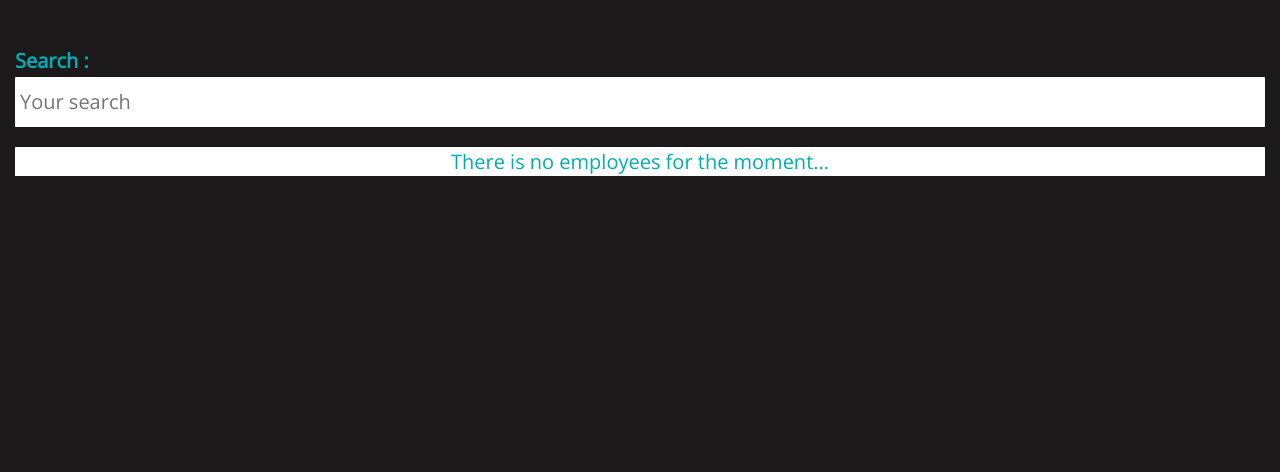
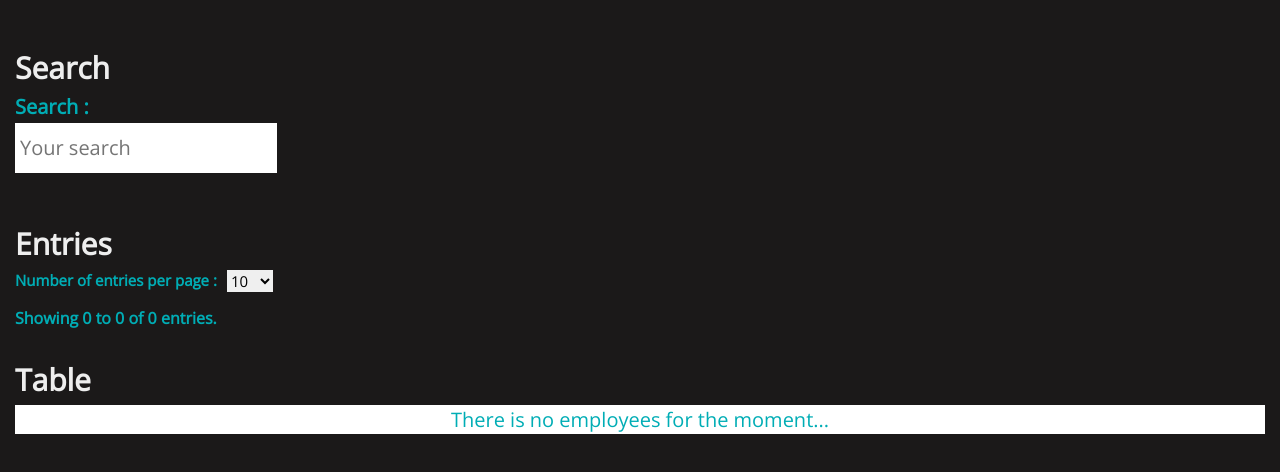
Before and after one commit to sebastien-d-me/Wealth-Health, a React app in the folder projet/: page /list in a window 1280 px wide. Shown: the part 222-694 px from the top of the page. Built offline with nearby package versions, Linux system fonts and the light colour scheme.

Commit message:
Debut de la pagination

```diff
--- a/projet/src/components/DataTable/DataTable.css
+++ b/projet/src/components/DataTable/DataTable.css
@@ -1,6 +1,41 @@
+/* Category */
+.data-category {
+    color: var(--white);
+    display: block;
+    font-size: 30px;
+    font-weight: bold;
+    margin-bottom: 5px;
+}
+
 /* Search */
 .data-search {
-    margin-bottom: 20px;
+    margin-bottom: 50px;
+}
+
+/* Entries */
+.data-entries {
+    color: var(--cyan);
+    font-weight: bold;
+    margin-bottom: 30px;
+}
+
+.data-entries-select {
+    align-items: center;
+    display: inline-flex;
+}
+.data-entries-select > label {
+    font-size: 15px;
+}
+.data-entries-select > select {
+    font-size: 15px;
+    height: unset;
+    margin-left: 10px;
+    padding: unset;
+}
+
+.data-entries-total {
+    display: block;
+    margin-top: 15px;
 }
 
 /* Container */
--- a/projet/src/components/DataTable/DataTable.js
+++ b/projet/src/components/DataTable/DataTable.js
@@ -62,6 +62,23 @@ function DataTable({data, nameData}) {
     }
 
 
+    // Entries
+    const [selectedEntries, setSelectedEntries] = useState(10);
+    const [minEntries, setMinEntries] = useState(0);
+    const [maxEntries, setMaxEntries] = useState(0);
+
+    // Pages
+    const [page, setPage] = useState([]);
+
+    const handleChangeEntries = (event) => {
+        setSelectedEntries(event.target.value);
+    }
+
+    useEffect(() => {
+        setPage(new Array(Math.ceil(dataSorted.length / selectedEntries)).fill(0));
+    }, [selectedEntries])
+
+
     // Refresh
     useEffect(() => {
         setDataShow(true);
@@ -73,12 +90,38 @@ function DataTable({data, nameData}) {
     return(
         <>
             {/* Search */}
+            <span className="data-category">Search</span>
             <div className="data-search">
                 <label htmlFor="search">Search</label>
                 <input id="search" name="search" onChange={e => setDataSearchInput(e.target.value)} placeholder="Your search" type="search" />
             </div>
 
+            {/* Entries */}
+            <span className="data-category">Entries</span>
+            <div className="data-entries">
+                <div className="data-entries-select">
+                    <label>Number of entries per page</label>
+                    <select defaultValue={10} onChange={handleChangeEntries}>
+                        <option value={10}>10</option>
+                        <option value={25}>25</option>
+                        <option value={50}>50</option>
+                        <option value={100}>100</option>
+                    </select>
+                </div>
+                <span className="data-entries-total">Showing {minEntries} to {maxEntries} of {data.length} entries.</span>
+            </div>
+
+            {/* Pages */}
+            {
+                page.map((element, index) => (
+                    <button key={index} onClick={() =>""} type="button">
+                        {index + 1}
+                    </button>
+                ))
+            }
+
             {/* Table */}
+            <span className="data-category">Table</span>
             <div className="data-table-container">
                 <table className="data-table">
                     {/* Name of the properties */}
--- a/projet/src/pages/Create/Create.css
+++ b/projet/src/pages/Create/Create.css
@@ -35,7 +35,7 @@
     flex-wrap: wrap;
     gap: 0 20px;
     margin-top: 15px;
-    width: calc(100% - 20px);
+    width: 100%;
 }
 
 .form-row-full {
@@ -72,6 +72,10 @@ input, select {
     font-size: 20px;
     height: 50px;
     padding: 0 5px;
+}
+
+.form-col > input,
+.form-col > select {
     width: 100%;
 }
 
@@ -106,7 +110,6 @@ input, select {
     /* Row */
     .form-row {
         margin-top: 0;
-        width: 100%;
     }
 
     /* Col */
```
